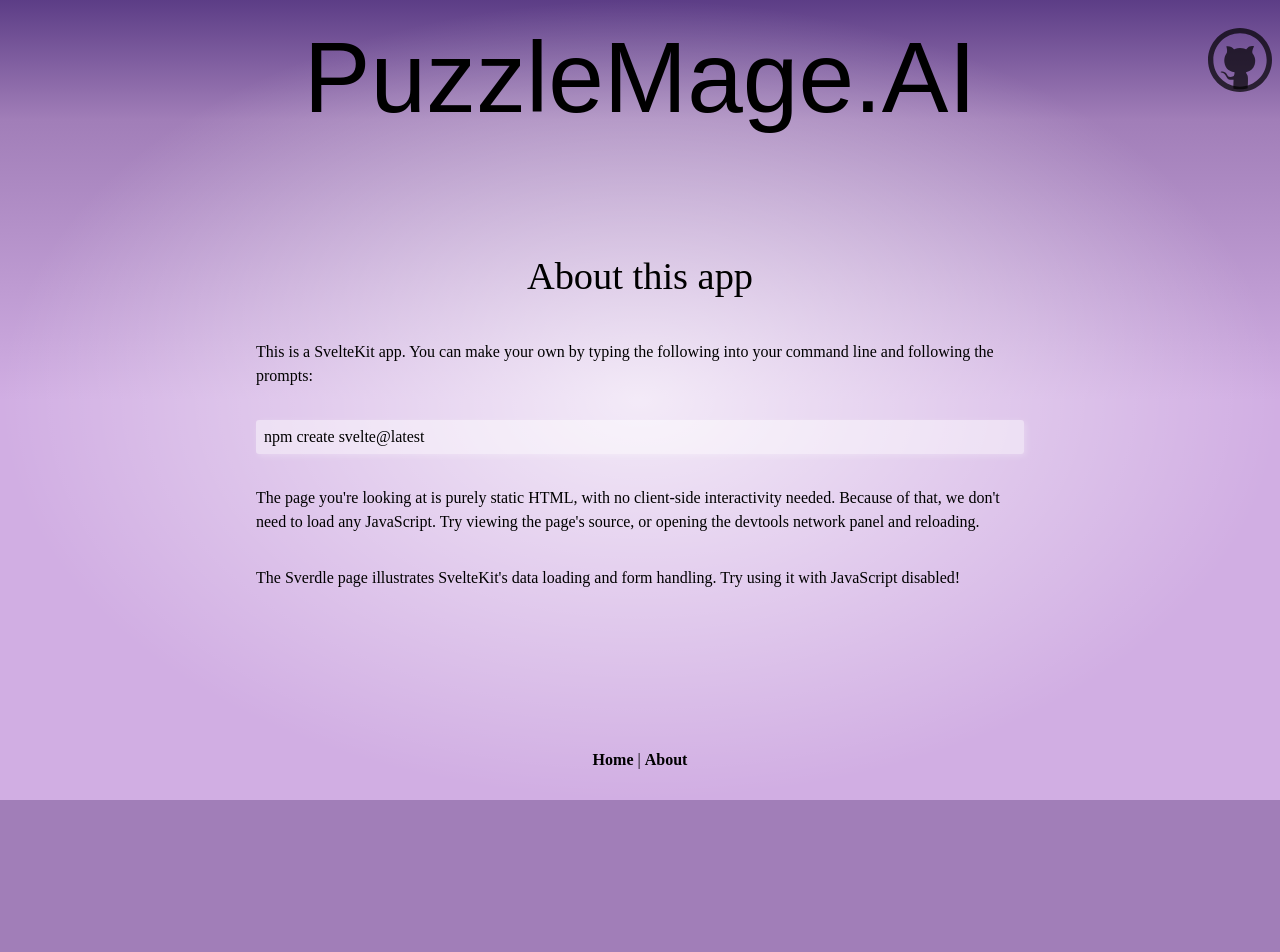
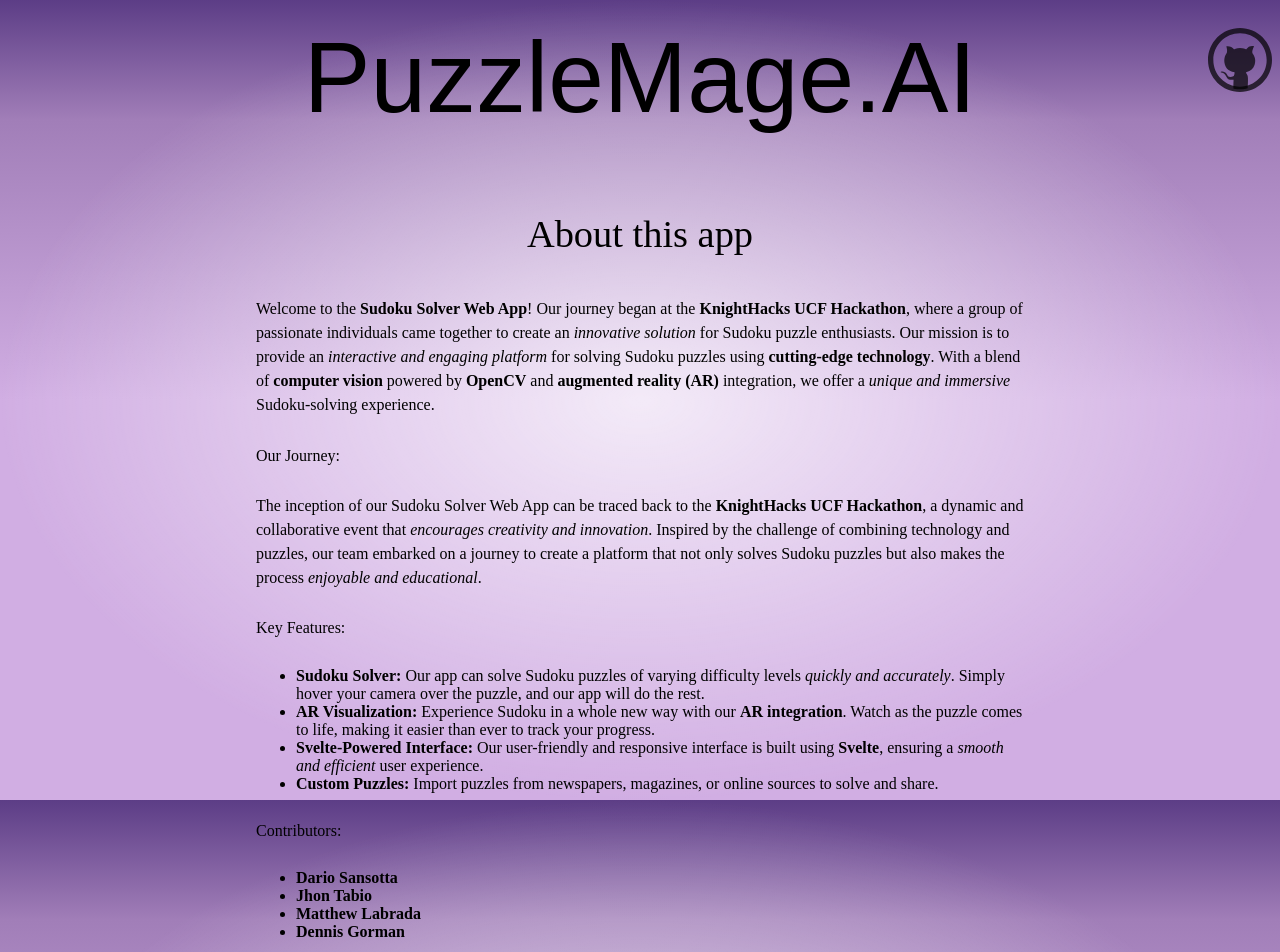
Before and after one commit to JhonTabio/PuzzleMageAI, a SvelteKit app in the folder front/: page /about in a window 1280 px wide. Shown: the top 952 px of the page. Before the commit the page ends 800 px from the top, so only its background shows below. Built offline with nearby package versions, Linux system fonts and the light colour scheme; a web font is replaced by a local one.

Commit message:
Added stuff to about page

```diff
--- a/front/src/routes/+page.svelte
+++ b/front/src/routes/+page.svelte
@@ -27,7 +27,7 @@
 {:else}
   <section>
     <h2>
-      try editing SUP <strong>src/routes/+page.svelte</strong>
+      <!--try editing SUP <strong>src/routes/+page.svelte</strong> -->
     </h2>
   </section>
 {/if}
--- a/front/src/routes/about/+page.svelte
+++ b/front/src/routes/about/+page.svelte
@@ -13,23 +13,37 @@ onMount(() => {
 </svelte:head>
 
 <div class="text-column">
-	<h1>About this app</h1>
+    <h1 class="about-heading">About this app</h1>
 
     <p>
-		This is a <a href="https://kit.svelte.dev">SvelteKit</a> app. You can make your own by typing the
-		following into your command line and following the prompts:
+        Welcome to the <strong>Sudoku Solver Web App</strong>! Our journey began at the <strong>KnightHacks UCF Hackathon</strong>, where a group of passionate individuals came together to create an <em>innovative solution</em> for Sudoku puzzle enthusiasts. Our mission is to provide an <em>interactive and engaging platform</em> for solving Sudoku puzzles using <strong>cutting-edge technology</strong>. With a blend of <strong>computer vision</strong> powered by <strong>OpenCV</strong> and <strong>augmented reality (AR)</strong> integration, we offer a <em>unique and immersive</em> Sudoku-solving experience.
     </p>
 
-	<pre>npm create svelte@latest</pre>
+    <h2 class="about-subheading">Our Journey:</h2>
 
     <p>
-		The page you're looking at is purely static HTML, with no client-side interactivity needed.
-		Because of that, we don't need to load any JavaScript. Try viewing the page's source, or opening
-		the devtools network panel and reloading.
+        The inception of our Sudoku Solver Web App can be traced back to the <strong>KnightHacks UCF Hackathon</strong>, a dynamic and collaborative event that <em>encourages creativity and innovation</em>. Inspired by the challenge of combining technology and puzzles, our team embarked on a journey to create a platform that not only solves Sudoku puzzles but also makes the process <em>enjoyable and educational</em>.
     </p>
 
+    <h2 class="about-subheading">Key Features:</h2>
+
+    <ul class="about-features">
+        <li><strong>Sudoku Solver:</strong> Our app can solve Sudoku puzzles of varying difficulty levels <em>quickly and accurately</em>. Simply hover your camera over the puzzle, and our app will do the rest.</li>
+        <li><strong>AR Visualization:</strong> Experience Sudoku in a whole new way with our <strong>AR integration</strong>. Watch as the puzzle comes to life, making it easier than ever to track your progress.</li>
+        <li><strong>Svelte-Powered Interface:</strong> Our user-friendly and responsive interface is built using <strong>Svelte</strong>, ensuring a <em>smooth and efficient</em> user experience.</li>
+        <li><strong>Custom Puzzles:</strong> Import puzzles from newspapers, magazines, or online sources to solve and share.</li>
+    </ul>
+
+    <h2 class="about-subheading">Contributors:</h2>
+
+    <ul class="about-contributors">
+        <li><strong>Dario Sansotta</strong></li>
+        <li><strong>Jhon Tabio</strong></li>
+        <li><strong>Matthew Labrada</strong></li>
+        <li><strong>Dennis Gorman</strong></li>
+    </ul>
+
     <p>
-		The <a href="/sverdle">Sverdle</a> page illustrates SvelteKit's data loading and form handling. Try
-		using it with JavaScript disabled!
+        At the Sudoku Solver Web App, we believe in the power of <em>innovation</em> to transform traditional pastimes into exciting, modern experiences. Join us on this exciting journey, and let's <em>redefine the way you solve Sudoku puzzles</em>.
     </p>
 </div>
```
Lines whose indentation alone changed are shown as unchanged.
